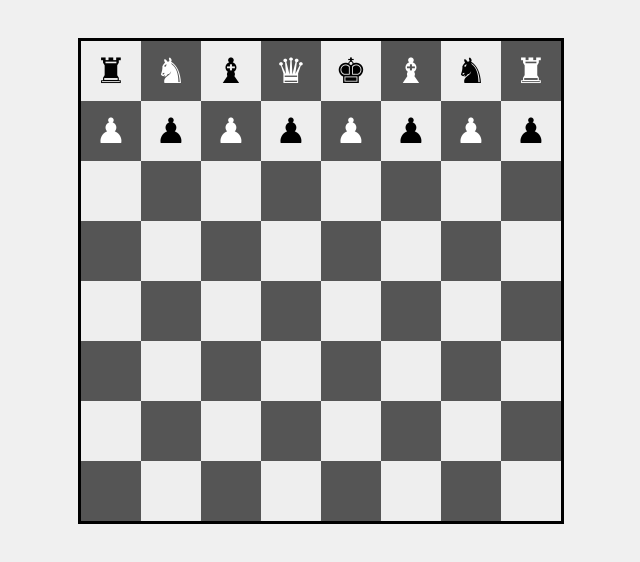
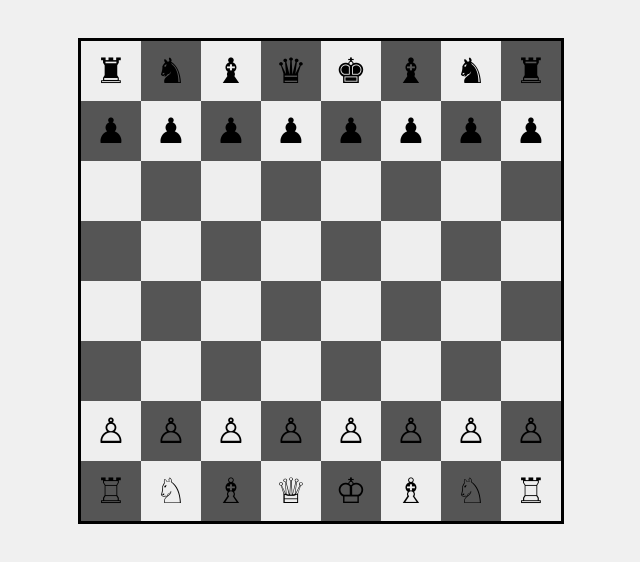
Before and after one commit to eduardoprado11/jodo-de-xadrez-, a plain HTML site: page index.html in a window 1280 px wide. Shown: the part 68-630 px from the top of the page, without its empty margins (319-959 px from the left). Drawn offline with Linux system fonts and the light colour scheme.

Commit message:
adicionando pecas

```diff
--- a/index.html
+++ b/index.html
@@ -40,7 +40,6 @@
 
         .escura {
             background: #555;
-            color: white;
         }
     </style>
 </head>
@@ -83,6 +82,18 @@
                 for (let i = 0; i < 8; i++){
                     new Peao("preta").renderizar(this.casas[1][i])
                 }
+
+                ordemPecas.forEach(
+                    (TipoPeca,coluna) => {
+                    const peca = new TipoPeca("branca");
+                    peca.renderizar(this.casas[7][coluna])
+                 }
+                );
+
+                for (let i = 0; i < 8; i++){
+                    new Peao("branca").renderizar(this.casas[6][i])
+                }
+
             }
         }
 
```
